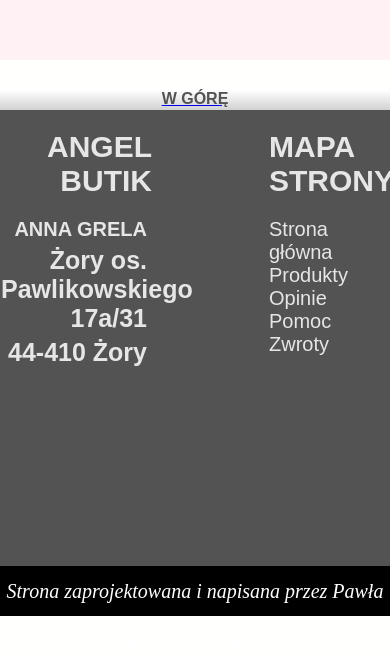
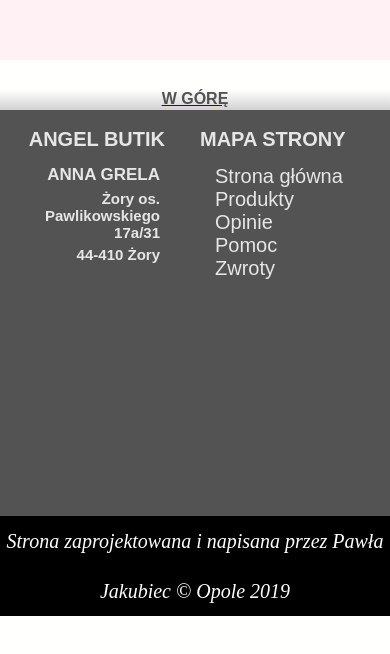
Before and after one commit to pawel14178/butik, a website: page index.html in a window 390 px wide. Shown: the part 1628-2282 px from the top of the page. After the commit the page ends 2244 px from the top, so only its background shows below. Drawn offline with nearby package versions, Linux system fonts and the light colour scheme; a web font is replaced by a local one.

Commit message:
upload 1.1

```diff
--- a/sass/base/_base.scss
+++ b/sass/base/_base.scss
@@ -2,14 +2,13 @@
     //Ustawienia główne tła i całej strony
     html, body {
         margin:0px;
+        padding: 0;
         font-family: 'Niramit', sans-serif;
         scroll-behavior: smooth;
         transition: .3s ease-in-out;
         background-color: rgb(255, 255, 254);
-        height: 100%;
         box-sizing: border-box;
         width: 100%;
-        height: 100%;
     }
 
     .container{
--- a/sass/components/_product.scss
+++ b/sass/components/_product.scss
@@ -197,5 +197,8 @@
   }
 
   @media only screen and (max-width: 600px){
-
+    #back{
+        color: $color-grey;
+        text-decoration: none;
+    }
   }
--- a/sass/layout/_footer.scss
+++ b/sass/layout/_footer.scss
@@ -50,7 +50,7 @@
 }
 
 .copy{
-    height: 50px;
+    height: 100px;
     width: 100%;
     text-align: center;
     background-color: black;
@@ -63,3 +63,35 @@
     bottom:0px;
     line-height: 50px;
 }
+
+
+@media only screen and (max-width: 600px){
+    #footer_info{
+        margin: 5px;
+
+        & h1{
+            font-size: 20px;
+        }
+
+        & h3{
+            font-size: 17px;
+        }
+
+        & h4{
+            font-size: 15px;
+        }
+    }
+
+    #footer_map{
+        margin: 5px 30px;
+
+        & h1{
+            font-size: 20px;
+        }
+
+        & li{
+            padding-left:15px;
+            font-size: 17px;
+        }
+    }
+}
```
Also changed, not shown: styles/styl.css.
